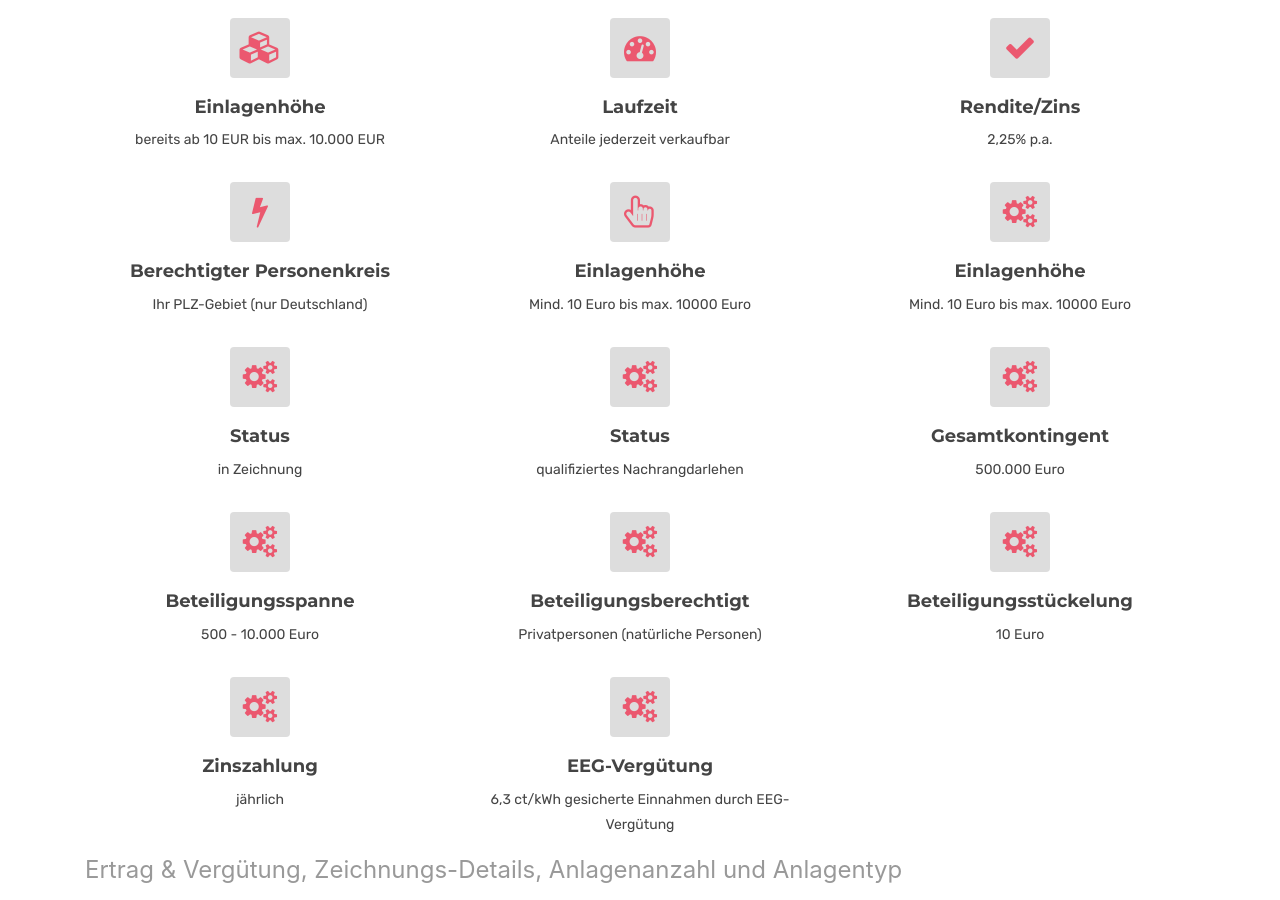
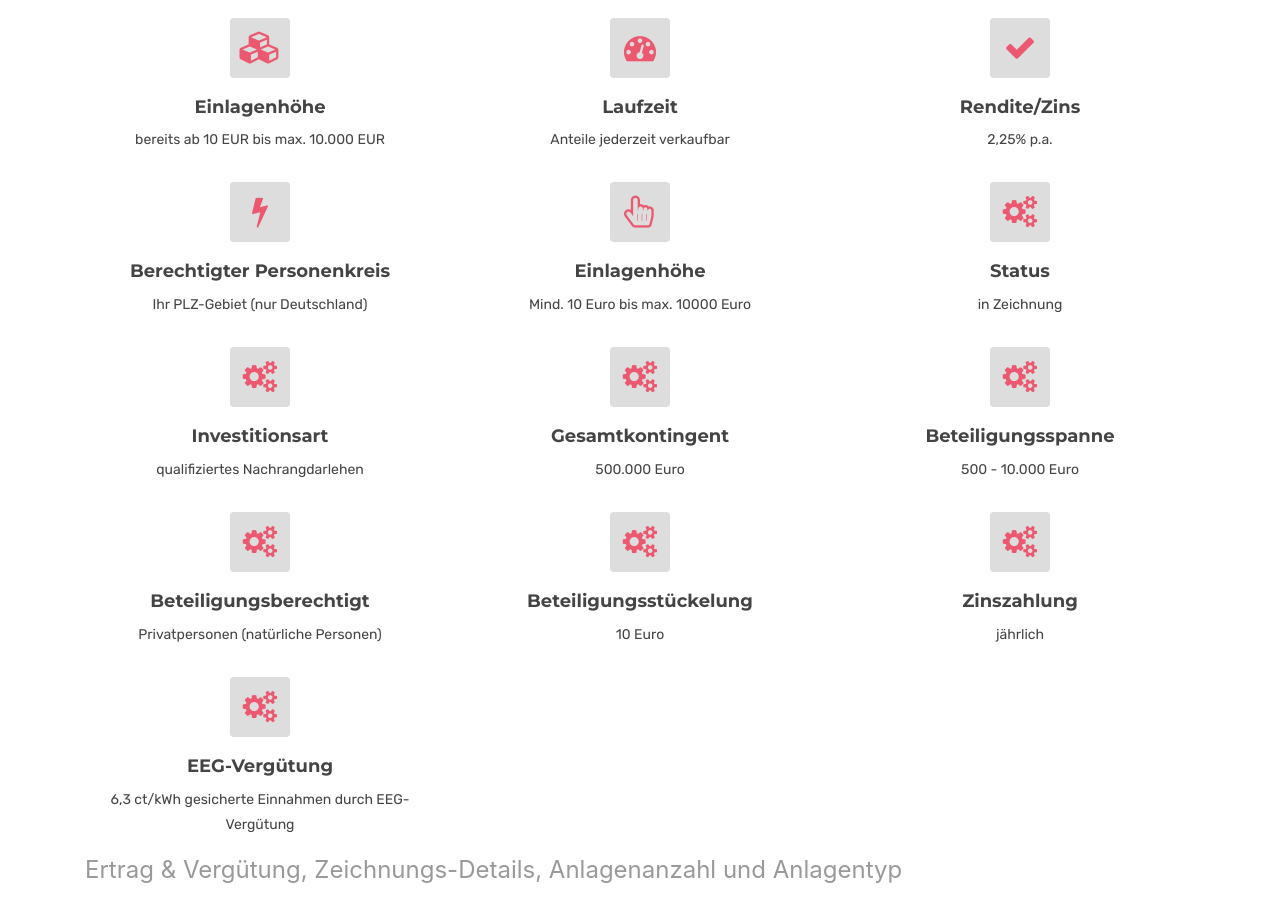
Before and after one commit to sstaus/windrad, a Jekyll site: the page built from info.md, in a window 1280 px wide and 900 px high, scrolled down 565 px. Built offline with Jekyll 4.4.1, drawn with Linux system fonts in a browser that asks for light colours.

Commit message:
fixed typo

```diff
--- a/_layouts/info.html
+++ b/_layouts/info.html
@@ -138,7 +138,7 @@
                                         </div>
                                     </div>
                                 </div>
-                                <div class="col-md-4 text-center">
+                                <!-- <div class="col-md-4 text-center">
                                      <div class="service-box service-center">
                                      <div class="service-icon">
                                      <i class="fa fa-cogs"></i>
@@ -150,7 +150,7 @@
                                      </p>
                                      </div>
                                      </div>
-                                </div>
+                                     </div> -->
 
                                 <div class="col-md-4 text-center">
                                     <div class="service-box service-center">
@@ -171,7 +171,7 @@
                                             <i class="fa fa-cogs"></i>
                                         </div>
                                         <div class="service-content">
-                                            <h4><a href="#">{{ page.elem7.headline }}</a></h4>
+                                            <h4><a href="#">{{ page.elem8.headline }}</a></h4>
                                             <p>
                                                 {{ page.elem8.text }}
                                             </p>
--- a/info.md
+++ b/info.md
@@ -25,9 +25,6 @@ elem5:
   headline: Einlagenhöhe
   text: Mind. 10 Euro bis max. 10000 Euro
 
-elem6:
-  headline: Einlagenhöhe
-  text: Mind. 10 Euro bis max. 10000 Euro
 
 elem7:
   headline: Status
```
Lines whose indentation alone changed are shown as unchanged.
